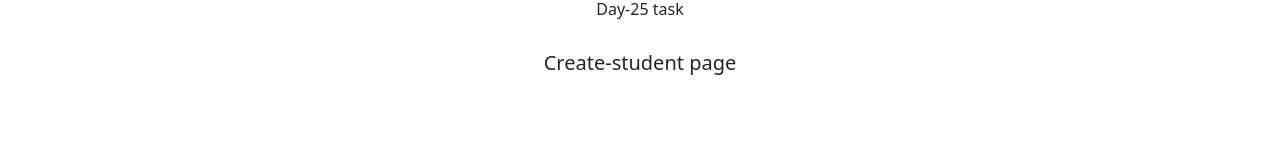
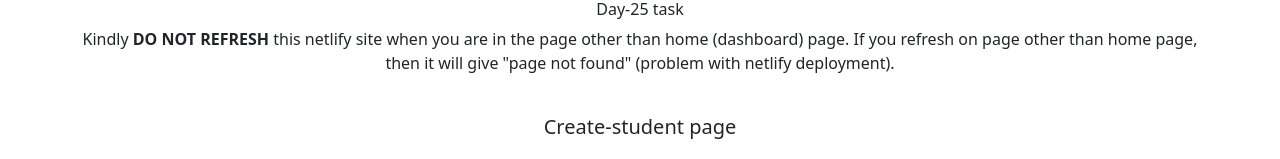
Before and after one commit to SkMdSufiyan/Day-25-adminDashboard-Task, a React (Create React App) app: page /create-student in a window 1280 px wide. Shown: the top 159 px of the page. Built offline with nearby package versions, Linux system fonts and the light colour scheme; no server answers.

Commit message:
Update ActionStudent.js

```diff
--- a/src/ActionStudent.js
+++ b/src/ActionStudent.js
@@ -41,6 +41,9 @@
     }
 
     return <Container className="main-container">
+
+        <p className="netlify-suggestion-p">Kindly <b>DO NOT REFRESH</b> this netlify site when you are in the page other than home (dashboard) page. If you refresh on page other than home page, then it will give "page not found" (problem with netlify deployment). </p>
+
         <br />
         <h5>{id && toView ? "View-student page" : id? "Edit-student page" : "Create-student page"}</h5>
         <br />
```
